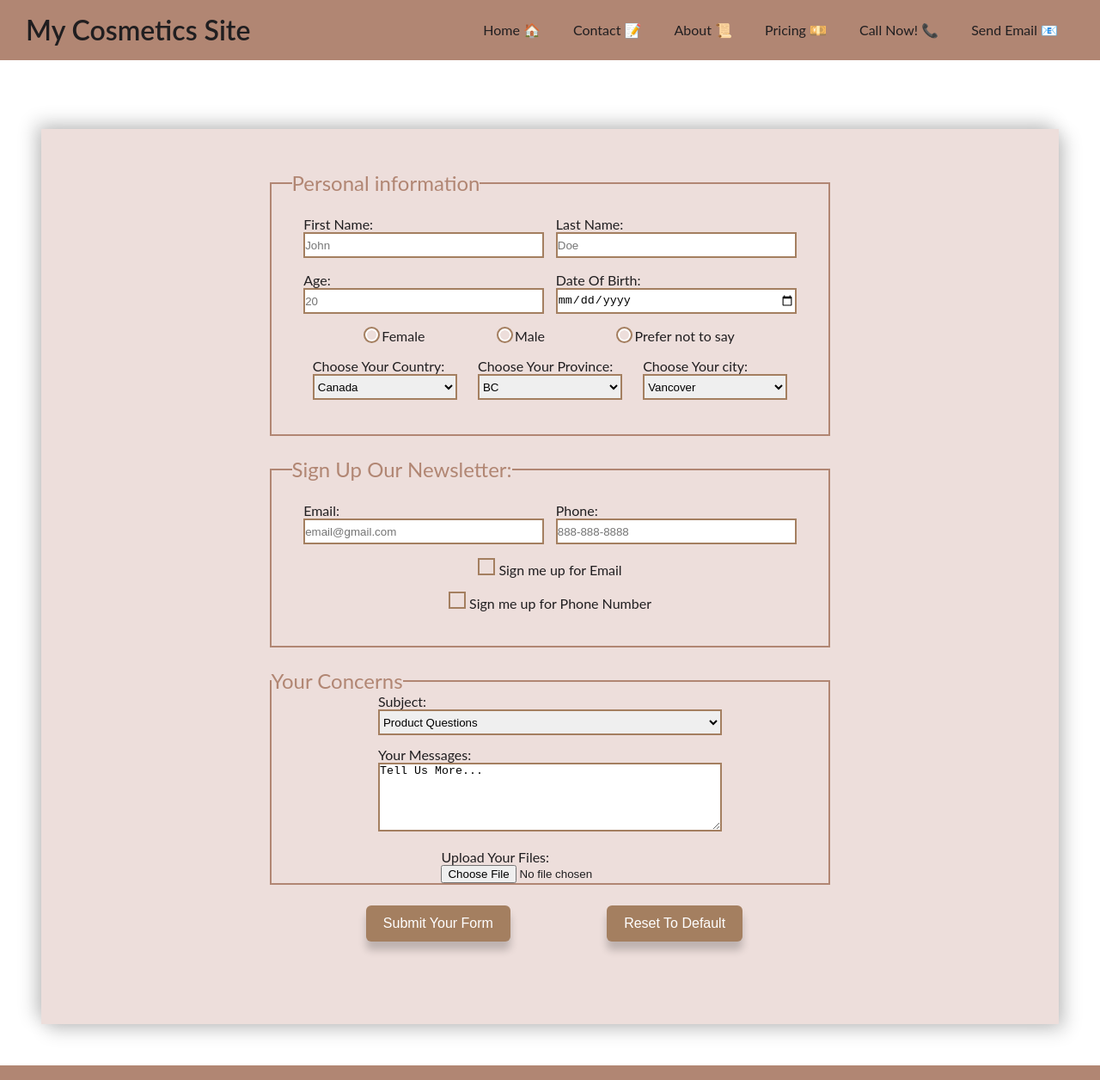
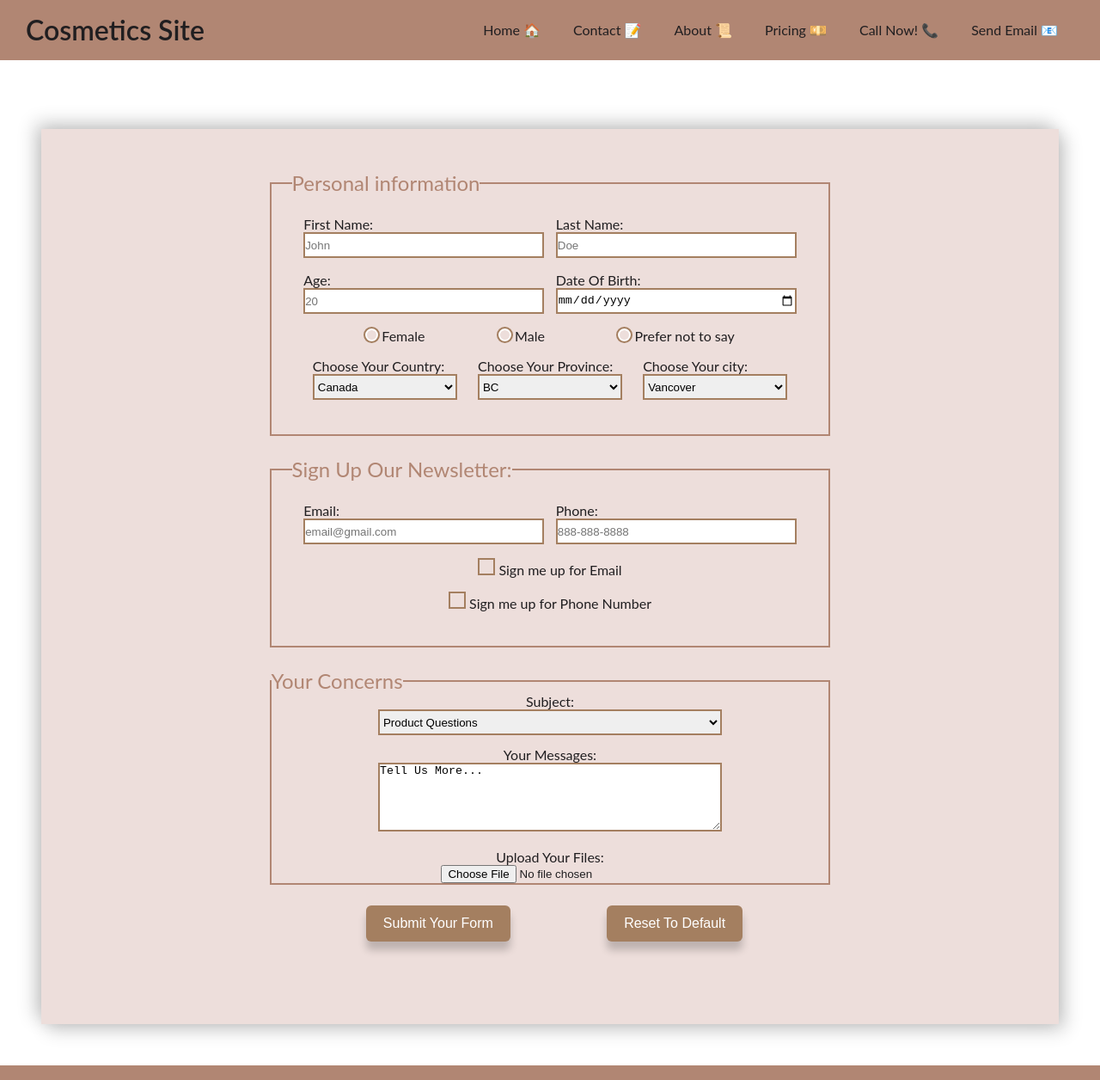
Before and after one commit to lilyliu2021/My-Service-Site-Project, a plain HTML site: page contact.html in a window 1280 px wide. Shown: the top 1256 px of the page at 86% size. Drawn offline with Linux system fonts and the light colour scheme.

Commit message:
Update contact.html

```diff
--- a/contact.html
+++ b/contact.html
@@ -13,7 +13,7 @@
   <header>
     <div class="navbar">
       <div class="container flex">
-        <h1 class="logo">My Cosmetics Site</h1>
+        <h1 class="logo">Cosmetics Site</h1>
         <h2 class="menu-button">X</h2>
         <nav>
           <ul>
@@ -135,7 +135,6 @@
           </fieldset>
           <fieldset class="message">
             <legend>Your Concerns</legend>
-          <div class="col">
             <label for="subject">Subject:</label>
             <select name="subject">
               <option value="0">Product Questions</option>
@@ -145,15 +144,10 @@
               <option value="4">Feedback</option>
               <option value="5">Others</option>
             </select>
-          </div>
-          <div class="col">
             <label for="message">Your Messages:</label>
             <textarea name="message">Tell Us More...</textarea>
-          </div>
-          <div class="col">
             <label for="file">Upload Your Files:</label>
             <input type="file" />
-          </div>
           </fieldset>
           <div class="row">
             <input class="btn" type="submit" value="Submit Your Form" />
```
Lines whose indentation alone changed are shown as unchanged.
